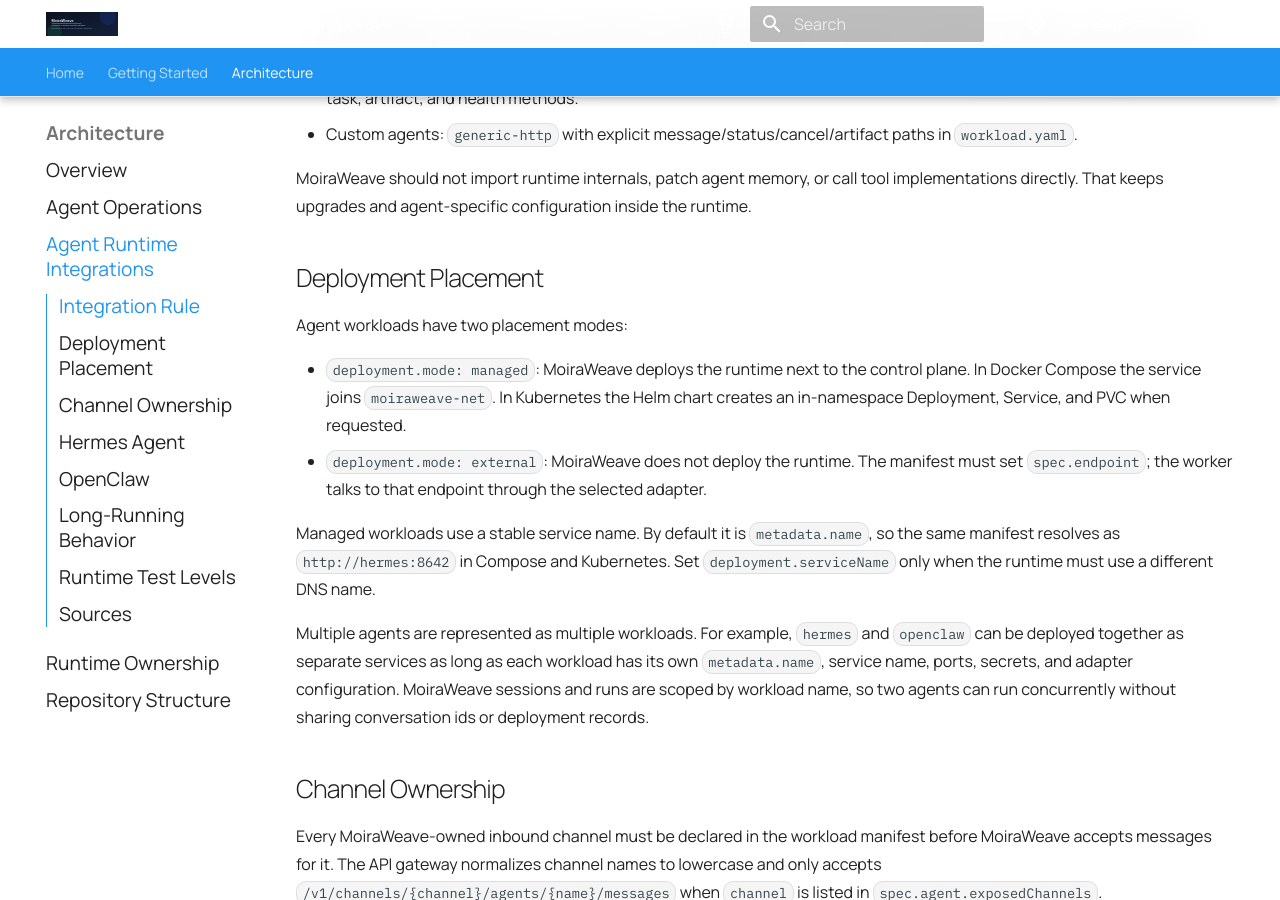
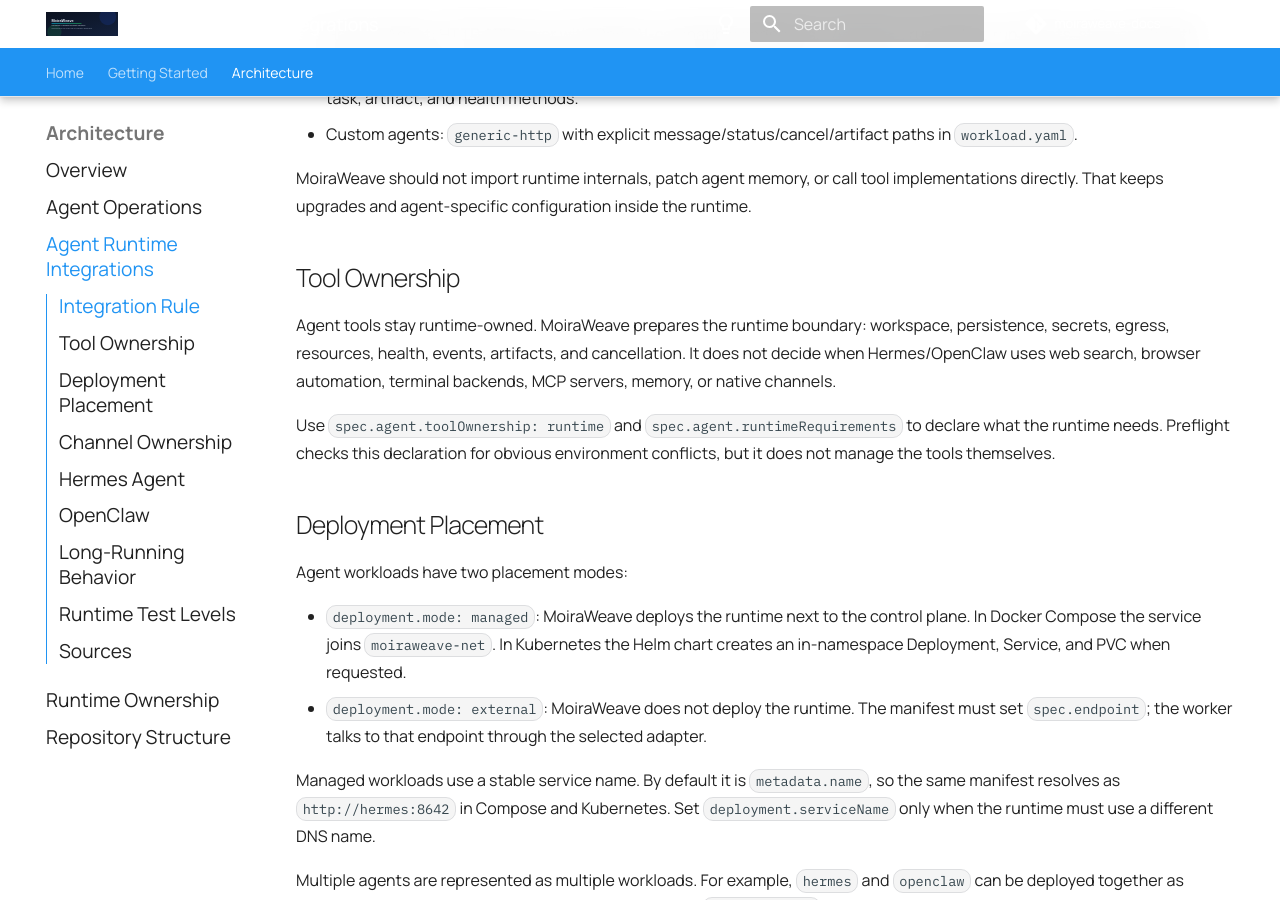
Before and after one commit to moiraweave-labs/moiraweave-docs, an MkDocs documentation site: the page built from docs/agent-runtime-integrations.md, in a window 1280 px wide and 900 px high, scrolled down 428 px. Built offline with MkDocs 1.6.1 and Material for MkDocs 9.7.7, drawn with Linux system fonts in a browser that asks for light colours; comment, search, counter and statistics services are not loaded; some of the changed text lies outside the part shown.

Commit message:
docs: document runtime-owned agent tools

````diff
--- a/docs/agent-runtime-integrations.md
+++ b/docs/agent-runtime-integrations.md
@@ -19,6 +19,17 @@ Use the runtime's public control surface.
 MoiraWeave should not import runtime internals, patch agent memory, or call tool
 implementations directly. That keeps upgrades and agent-specific configuration
 inside the runtime.
+
+## Tool Ownership
+
+Agent tools stay runtime-owned. MoiraWeave prepares the runtime boundary:
+workspace, persistence, secrets, egress, resources, health, events, artifacts,
+and cancellation. It does not decide when Hermes/OpenClaw uses web search,
+browser automation, terminal backends, MCP servers, memory, or native channels.
+
+Use `spec.agent.toolOwnership: runtime` and `spec.agent.runtimeRequirements` to
+declare what the runtime needs. Preflight checks this declaration for obvious
+environment conflicts, but it does not manage the tools themselves.
 
 ## Deployment Placement
 
@@ -106,14 +117,32 @@ spec:
     - HERMES_API_SERVER_KEY
   persistence:
     enabled: true
-    mountPath: /data
+    mountPath: /workspace
   agent:
     adapter: hermes
+    toolOwnership: runtime
     authTokenEnv: HERMES_API_SERVER_KEY
     model: hermes-agent
     workspaceMount: /workspace
     exposedChannels: [ui, api]
     externalOwnedChannels: [telegram]
+    runtimeRequirements:
+      filesystem:
+        persistentWorkspace: true
+        workspaceMount: /workspace
+      network:
+        egress: enabled
+      webSearch:
+        enabled: true
+      browser:
+        mode: runtime-managed
+      terminal:
+        mode: runtime-managed
+        approval: runtime
+      mcp:
+        enabled: true
+      messaging:
+        enabled: true
     dispatchTimeoutSeconds: 10
     pollIntervalSeconds: 2
 ```
@@ -169,13 +198,31 @@ spec:
     - OPENCLAW_GATEWAY_TOKEN
   persistence:
     enabled: true
-    mountPath: /data
+    mountPath: /workspace
   agent:
     adapter: openclaw
+    toolOwnership: runtime
     authTokenEnv: OPENCLAW_GATEWAY_TOKEN
     agentId: main
     workspaceMount: /workspace
     exposedChannels: [ui, api]
+    runtimeRequirements:
+      filesystem:
+        persistentWorkspace: true
+        workspaceMount: /workspace
+      network:
+        egress: enabled
+      webSearch:
+        enabled: true
+      browser:
+        mode: runtime-managed
+      terminal:
+        mode: runtime-managed
+        approval: runtime
+      mcp:
+        enabled: true
+      messaging:
+        enabled: true
     dispatchTimeoutSeconds: 10
     pollIntervalSeconds: 2
 ```
@@ -194,6 +241,10 @@ spec:
     mode: external
   agent:
     adapter: hermes
+    toolOwnership: runtime
+    runtimeRequirements:
+      network:
+        egress: restricted
 ```
 
 When the manifest is registered with `moira deploy local --register` or
````
Also changed, not shown: docs/concepts.md (+7 -0 lines), docs/runtime-ownership.md (+38 -0 lines).
